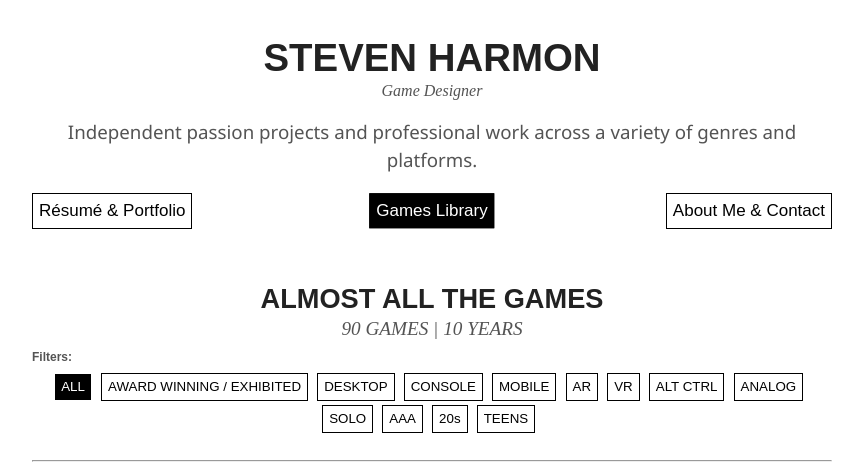
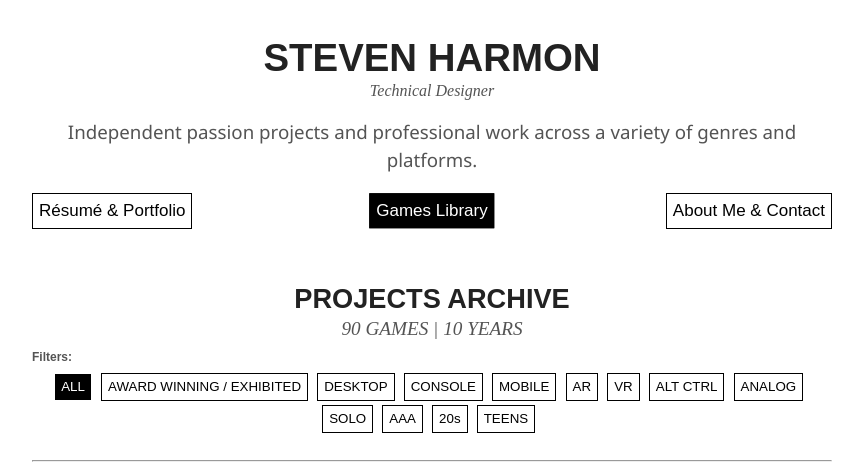
Before and after one commit to stevenharmongames/Website2024, a plain HTML site: page games.html in a window 1280 px wide. Shown: the top 467 px of the page, without its empty margins (208-1071 px from the left). Drawn offline with Linux system fonts and the light colour scheme.

Commit message:
updated title on other pages

```diff
--- a/games.html
+++ b/games.html
@@ -14,7 +14,7 @@
 
     <body>
         <h1>STEVEN HARMON</h1>
-        <h2>Game Designer</h2>
+        <h2>Technical Designer</h2>
 
         <h3>
             Independent passion projects and professional work across a variety of genres and platforms.
@@ -38,7 +38,7 @@
         </div>
         <div class="clearfloat"></div>
 
-        <div id="gamesh1">ALMOST ALL THE GAMES</div>
+        <div id="gamesh1">PROJECTS ARCHIVE</div>
         <div id="gamesh2">90 GAMES | 10 YEARS</div>
         <!-- CtrlF on filterdiv + 8 (games bundle) = total games -->
 
```
Also changed, not shown: about.html (+1 -1 lines), portfolio.html (+1 -1 lines).
